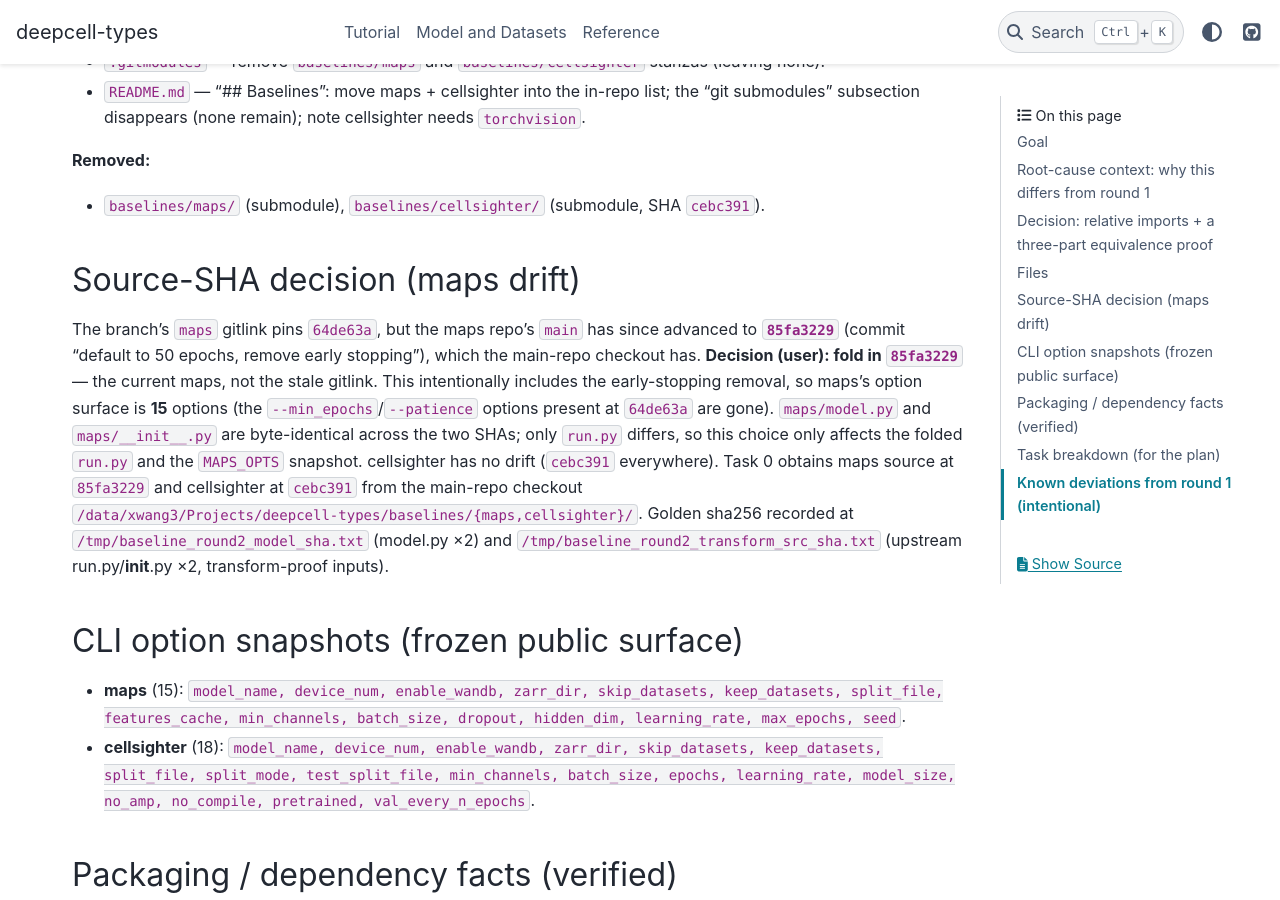
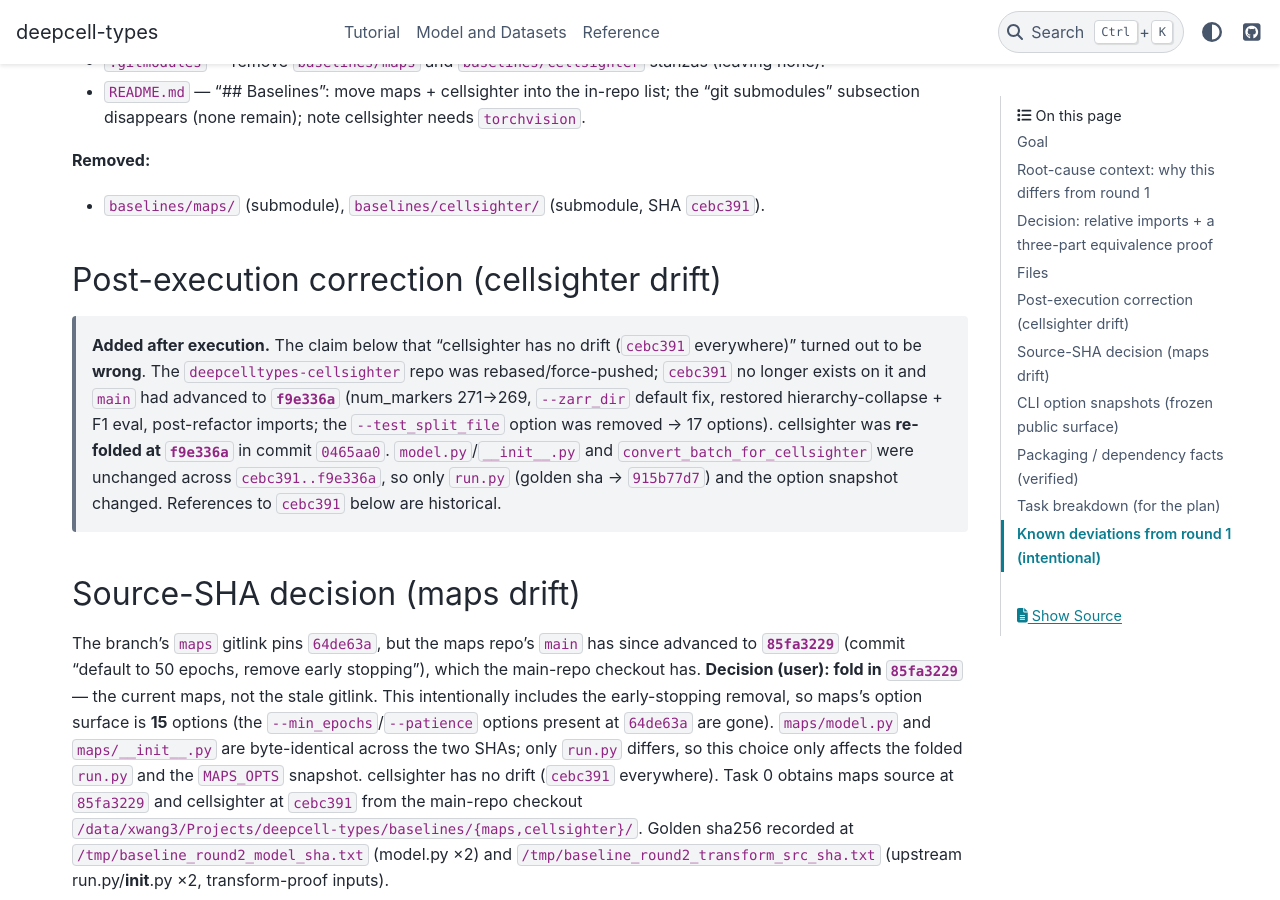
Before and after one commit to vanvalenlab/deepcell-types, a Sphinx documentation site: the page built from docs/superpowers/specs/2026-05-30-baseline-migration-round2-maps-cellsighter-design.md, in a window 1280 px wide and 900 px high, scrolled down 2979 px. Built offline with Sphinx 7.4.7 and the PyData theme 0.15.4, drawn with Linux system fonts in a browser that asks for light colours.

Commit message:
docs: note cellsighter re-folded at f9e336a (cebc391 was stale)
Co-Authored-By: Claude Opus 4.8 (1M context) <noreply@anthropic.com>

```diff
--- a/docs/superpowers/specs/2026-05-30-baseline-migration-round2-maps-cellsighter-design.md
+++ b/docs/superpowers/specs/2026-05-30-baseline-migration-round2-maps-cellsighter-design.md
@@ -62,6 +62,10 @@ Their `model.py` files, by contrast, import only `deepcell_types.*`/external (`m
 **Removed:**
 - `baselines/maps/` (submodule), `baselines/cellsighter/` (submodule, SHA `cebc391`).
 
+## Post-execution correction (cellsighter drift)
+
+> **Added after execution.** The claim below that "cellsighter has no drift (`cebc391` everywhere)" turned out to be **wrong**. The `deepcelltypes-cellsighter` repo was rebased/force-pushed; `cebc391` no longer exists on it and `main` had advanced to **`f9e336a`** (num_markers 271→269, `--zarr_dir` default fix, restored hierarchy-collapse + F1 eval, post-refactor imports; the `--test_split_file` option was removed → 17 options). cellsighter was **re-folded at `f9e336a`** in commit `0465aa0`. `model.py`/`__init__.py` and `convert_batch_for_cellsighter` were unchanged across `cebc391..f9e336a`, so only `run.py` (golden sha → `915b77d7`) and the option snapshot changed. References to `cebc391` below are historical.
+
 ## Source-SHA decision (maps drift)
 
 The branch's `maps` gitlink pins `64de63a`, but the maps repo's `main` has since advanced to **`85fa3229`** (commit "default to 50 epochs, remove early stopping"), which the main-repo checkout has. **Decision (user): fold in `85fa3229`** — the current maps, not the stale gitlink. This intentionally includes the early-stopping removal, so maps's option surface is **15** options (the `--min_epochs`/`--patience` options present at `64de63a` are gone). `maps/model.py` and `maps/__init__.py` are byte-identical across the two SHAs; only `run.py` differs, so this choice only affects the folded `run.py` and the `MAPS_OPTS` snapshot. cellsighter has no drift (`cebc391` everywhere). Task 0 obtains maps source at `85fa3229` and cellsighter at `cebc391` from the main-repo checkout `/data/xwang3/Projects/deepcell-types/baselines/{maps,cellsighter}/`. Golden sha256 recorded at `/tmp/baseline_round2_model_sha.txt` (model.py ×2) and `/tmp/baseline_round2_transform_src_sha.txt` (upstream run.py/__init__.py ×2, transform-proof inputs).
```
